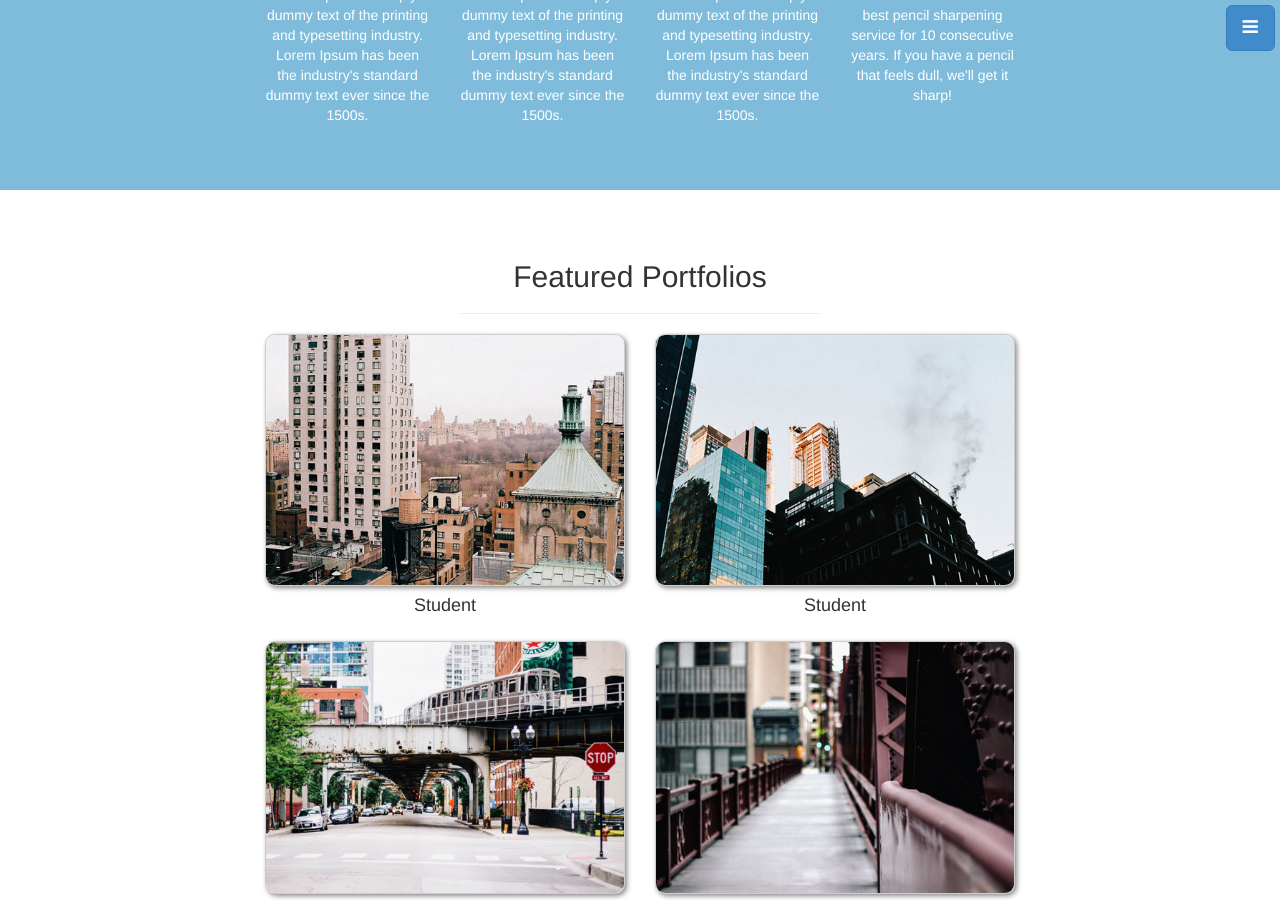
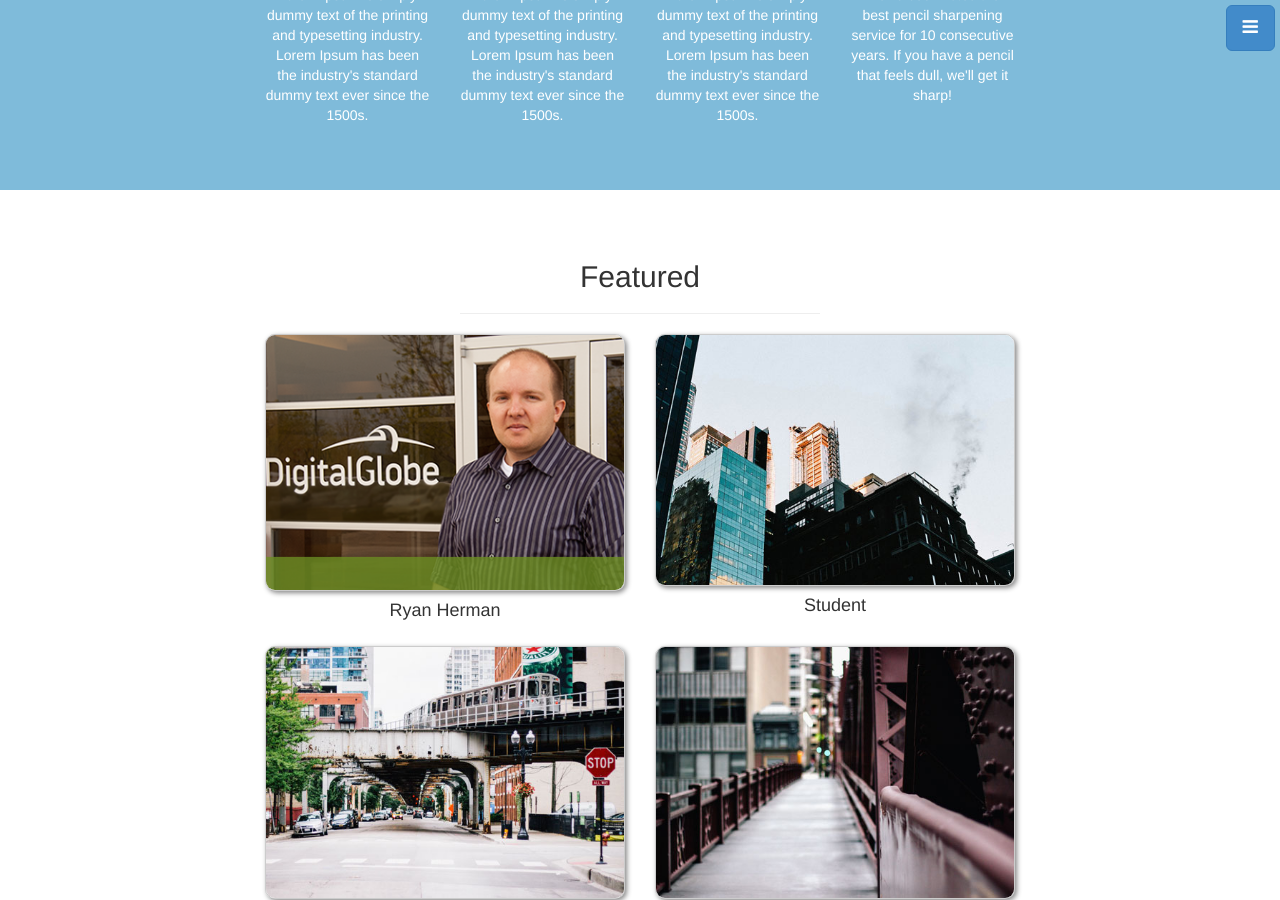
Before and after one commit to WebDevBootcamp/WebDevBootcamp.github.io, a Jekyll site: the page built from index.html, in a window 1280 px wide and 900 px high, scrolled down 645 px. Built offline with Jekyll 4.4.1, drawn with Linux system fonts in a browser that asks for light colours.

Commit message:
added Ryan Herman to featured section

```diff
--- a/_includes/portfolios.html
+++ b/_includes/portfolios.html
@@ -2,17 +2,17 @@
         <div class="container">
             <div class="row">
                 <div class="col-md-4 col-md-offset-4 text-center">
-                    <h2>Featured Portfolios</h2>
+                    <h2>Featured</h2>
                     <hr>
                 </div>
             </div>
             <div class="row">
                 <div class="col-md-4 col-md-offset-2 text-center">
                     <div class="portfolio-item">
-                        <a href="#">
-                            <img class="img-portfolio img-responsive" src="public/img/portfolio-1.jpg">
+                        <a href="http://blog.frontrange.edu/2014/05/21/weblab-how-to-get-trained-and-hired-as-a-web-developer/">
+                            <img class="img-portfolio img-responsive" src="public/img/Ryan-Herman.png">
                         </a>
-                        <h4>Student</h4>
+                        <h4>Ryan Herman</h4>
                     </div>
                 </div>
                 <div class="col-md-4 text-center">
```
Also changed, not shown: public/img/Ryan-Herman.png (added).
